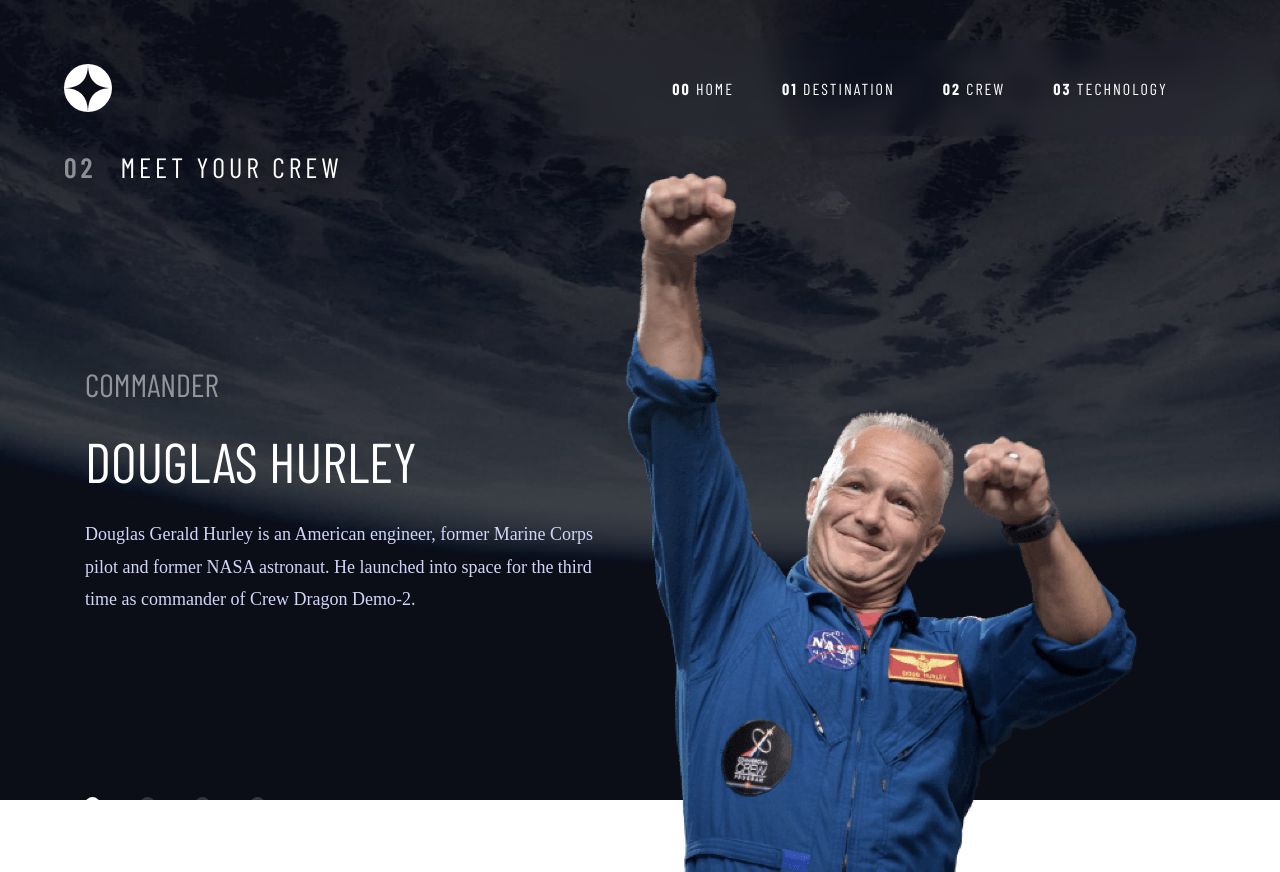
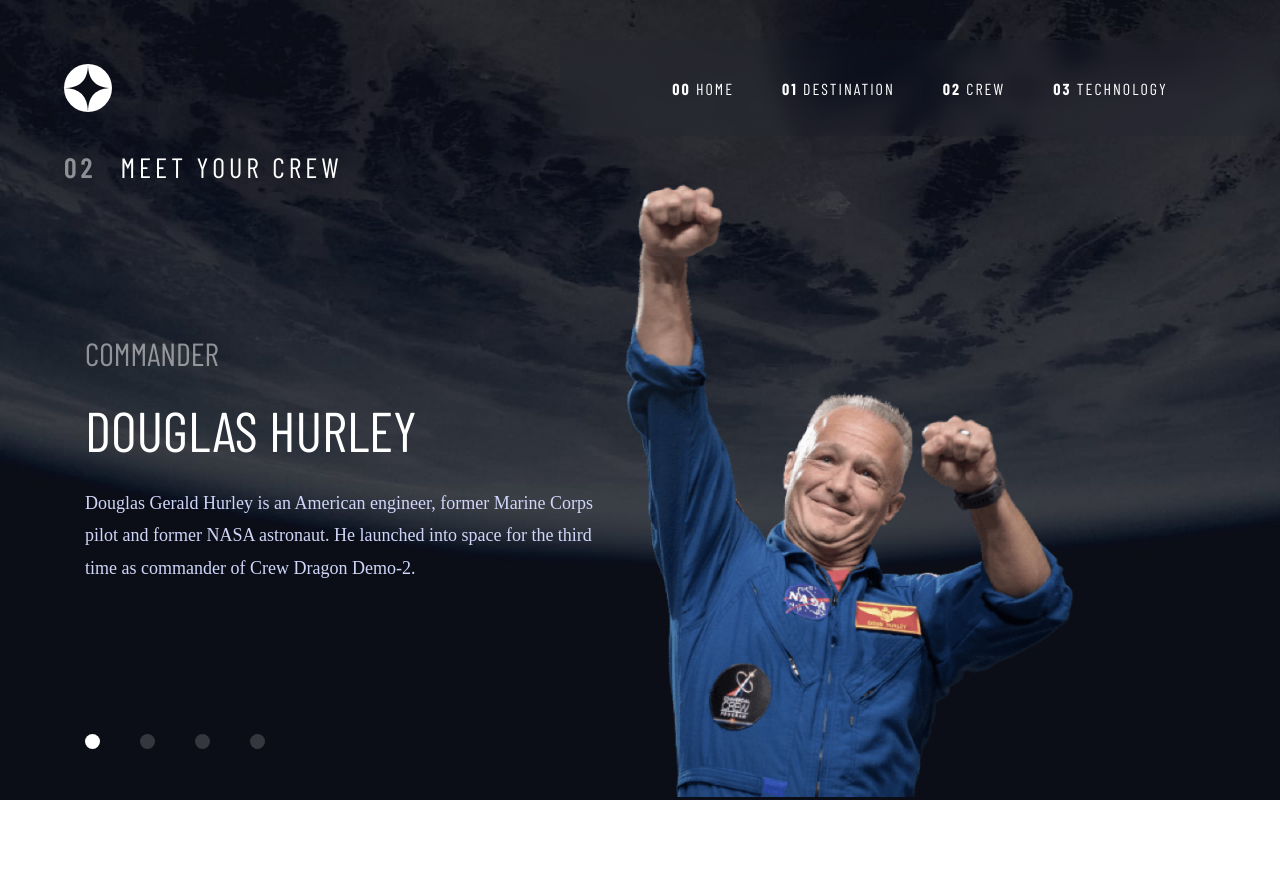
Before and after one commit to Fabricius97/Space-Tourism-Page, a React (Vite) app: page /crew in a window 1280 px wide. After the commit the page ends 800 px from the top, so only its background shows below. Built offline with nearby package versions, Linux system fonts and the light colour scheme; a web font is replaced by a local one.

Commit message:
fixed crew bugg for mobile

```diff
--- a/src/design/Crew.css
+++ b/src/design/Crew.css
@@ -3,7 +3,7 @@
   background-size: cover; /* Gör att bilden täcker hela elementet */
   background-position: center; /* Centrera bilden i elementet */
   background-repeat: no-repeat; /* Förhindra att bilden upprepas */
-  height: 100vh; /* Sätt höjden på elementet (t.ex. 100% av vyhöjden) */
+  min-height: 100vh; /* Sätt höjden på elementet (t.ex. 100% av vyhöjden) */
   display: flex;
   justify-content: flex-start;
   padding: 0 64px;
@@ -103,6 +103,10 @@
   align-items: center;
 }
 
+.crew-img img {
+  width: 450px;
+}
+
 @media (max-width: 1245px) {
   .crew {
     justify-content: space-between;
```
